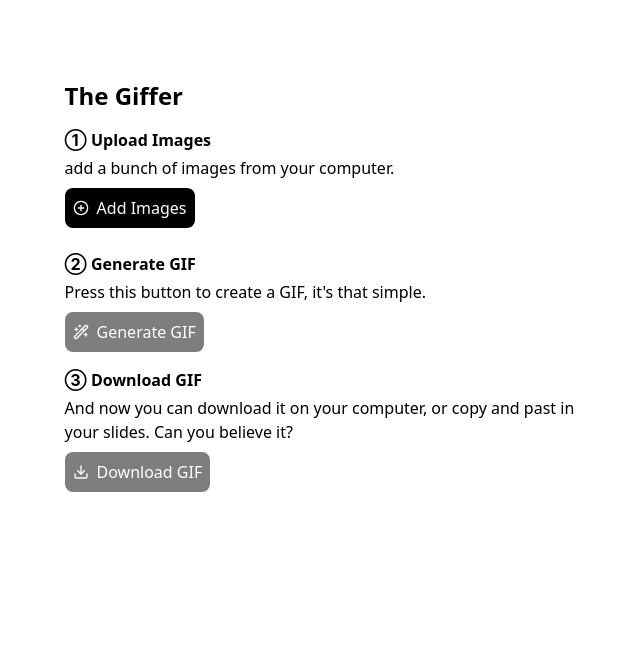
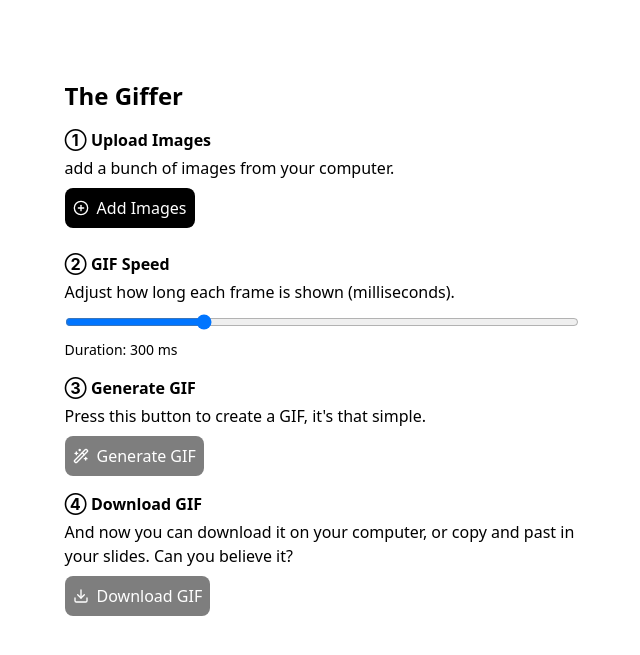
Before and after one commit to lndgst/random, a Flask app: page / in a window 1280 px wide. Shown: the top 655 px of the page, without its empty margins (318-958 px from the left). Run offline with Flask 3, Linux system fonts and the light colour scheme.

Commit message:
Add adjustable GIF speed

```diff
--- a/gif_app/app.py
+++ b/gif_app/app.py
@@ -13,6 +13,7 @@ def index():
 @app.route('/generate', methods=['POST'])
 def generate():
     files = request.files.getlist('images')
+    duration = int(request.form.get('duration', 300))
     frames = []
     for f in files:
         if f.filename:
@@ -30,7 +31,7 @@ def generate():
         format='GIF',
         save_all=True,
         append_images=frames[1:],
-        duration=300,
+        duration=duration,
         loop=0,
         disposal=2
     )
--- a/gif_app/templates/index.html
+++ b/gif_app/templates/index.html
@@ -21,7 +21,13 @@
                 <div id="preview" class="flex flex-wrap mt-2"></div>
             </div>
             <div>
-                <h2 class="font-bold mb-1">&#9313; Generate GIF</h2>
+                <h2 class="font-bold mb-1">&#9313; GIF Speed</h2>
+                <p class="mb-2">Adjust how long each frame is shown (milliseconds).</p>
+                <input id="durationInput" type="range" min="50" max="1000" step="50" value="300" class="w-full">
+                <div class="text-sm mt-1">Duration: <span id="durationValue">300</span> ms</div>
+            </div>
+            <div>
+                <h2 class="font-bold mb-1">&#9314; Generate GIF</h2>
                 <p class="mb-2">Press this button to create a GIF, it's that simple.</p>
                 <button id="generateBtn" class="p-2 bg-black text-white hover:bg-gray-800 opacity-50 pointer-events-none rounded-lg inline-flex items-center space-x-2" type="submit" disabled>
                     <i data-lucide="wand-2" class="h-4 w-4"></i>
@@ -30,7 +36,7 @@
                 <img id="gifPreview" class="mt-4 hidden" alt="Generated GIF">
             </div>
             <div>
-                <h2 class="font-bold mb-1">&#9314; Download GIF</h2>
+                <h2 class="font-bold mb-1">&#9315; Download GIF</h2>
                 <p class="mb-2">And now you can download it on your computer, or copy and past in your slides. Can you believe it?</p>
                 <a id="downloadBtn" class="p-2 bg-black text-white hover:bg-gray-800 inline-flex opacity-50 pointer-events-none rounded-lg items-center space-x-2" download="output.gif">
                     <i data-lucide="download" class="h-4 w-4"></i>
@@ -46,8 +52,23 @@
         const gifPreview = document.getElementById('gifPreview');
         const downloadBtn = document.getElementById('downloadBtn');
         const generateBtn = document.getElementById('generateBtn');
+        const durationInput = document.getElementById('durationInput');
+        const durationValue = document.getElementById('durationValue');
         let files = [];
+        let isGenerating = false;
         updateGenerateBtnState();
+        updateDurationDisplay();
+
+        durationInput.addEventListener('input', () => {
+            updateDurationDisplay();
+            if (gifPreview.src) {
+                generateGif();
+            }
+        });
+
+        function updateDurationDisplay() {
+            durationValue.textContent = durationInput.value;
+        }
 
         function updateGenerateBtnState() {
             if (files.length === 0) {
@@ -95,8 +116,15 @@
 
         gifForm.addEventListener('submit', (e) => {
             e.preventDefault();
+            generateGif();
+        });
+
+        function generateGif() {
+            if (isGenerating || files.length === 0) return;
+            isGenerating = true;
             const formData = new FormData();
             files.forEach(f => formData.append('images', f));
+            formData.append('duration', durationInput.value);
             fetch('/generate', { method: 'POST', body: formData })
                 .then(res => res.blob())
                 .then(blob => {
@@ -105,8 +133,11 @@
                     gifPreview.classList.remove('hidden');
                     downloadBtn.href = url;
                     downloadBtn.classList.remove('opacity-50', 'pointer-events-none');
+                })
+                .finally(() => {
+                    isGenerating = false;
                 });
-        });
+        }
         lucide.createIcons();
     </script>
 </body>
```
